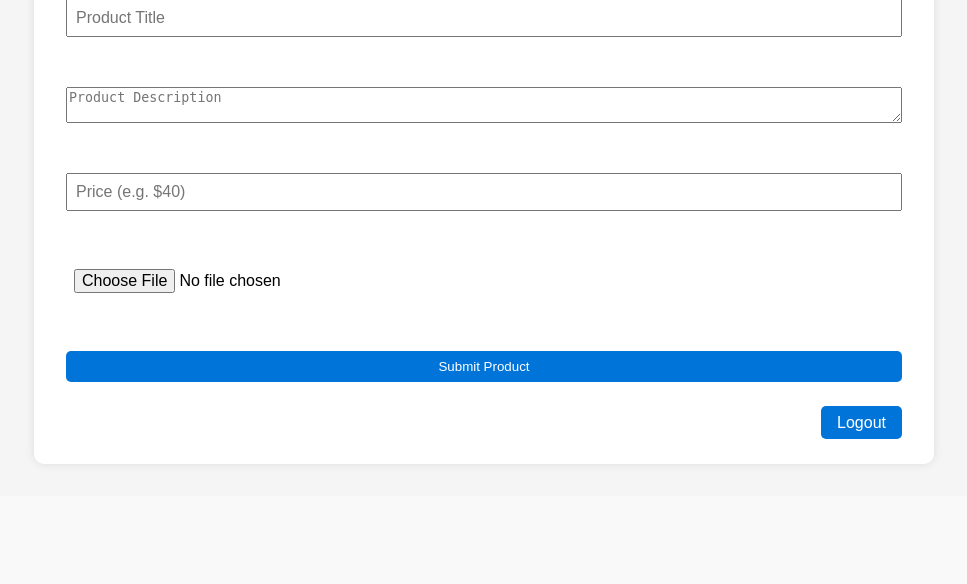
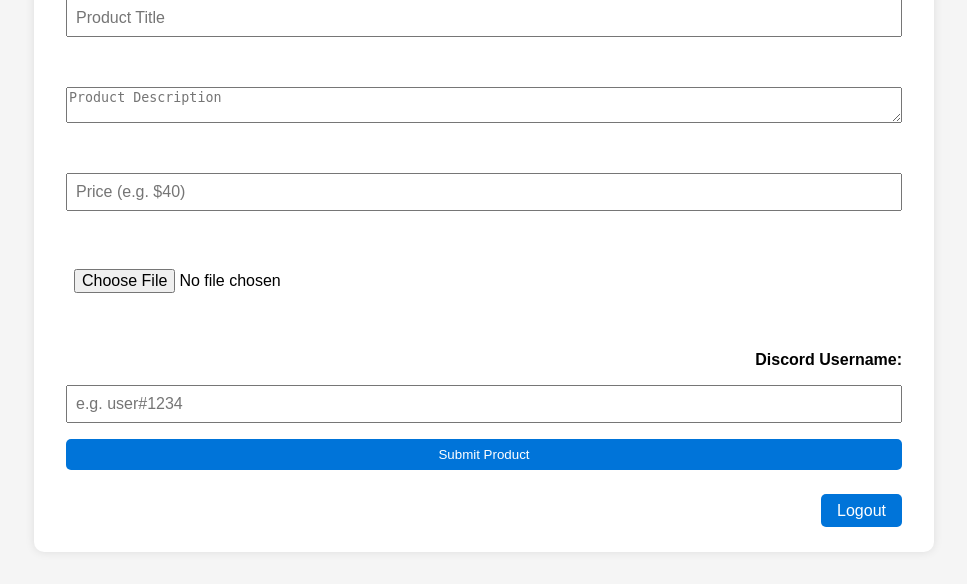
Before and after one commit to Littlemuzz5/Design-and-Technology-major-project, a Flask app: page /user in a window 1280 px wide. Shown: the part 622-1206 px from the top of the page, without its empty margins (156-1123 px from the left). Before the commit the page ends 1088 px from the top, so only its background shows below. Run offline with Flask 3, Linux system fonts and the light colour scheme; the visitor is signed in with stand-in values (Sample User, id 1); data that the repository does not hold is empty.

Commit message:
Add files via upload

```diff
--- a/app.py
+++ b/app.py
@@ -69,7 +69,7 @@ class AccountListing(db.Model):
     status = db.Column(db.String(20), default='pending')
     owner_id = db.Column(db.Integer, db.ForeignKey('user.id'))
     image_filename = db.Column(db.String(255))
-
+    discord_username = db.Column(db.String(100), nullable=False)
     owner = db.relationship('User', backref='listings')
 
 
@@ -457,6 +457,7 @@ def submit_listing():
         title = request.form["title"]
         description = request.form["description"]
         price = request.form["price"]
+        discord_username = request.form["discord_username"]  # ✅ NEW
         file = request.files["image"]
 
         if not file or file.filename == '':
@@ -471,7 +472,8 @@ def submit_listing():
             title=title,
             description=description,
             price=price,
-            image_filename=filename,  # just the filename now
+            image_filename=filename,
+            discord_username=discord_username,  # ✅ NEW
             status="pending",
             owner_id=current_user.id
         )
@@ -481,6 +483,7 @@ def submit_listing():
         return redirect("/user")
     except Exception as e:
         return f"Error submitting listing: {e}", 500
+
 
 
 @app.route("/logout")
--- a/templates/user.html
+++ b/templates/user.html
@@ -59,6 +59,8 @@
   <textarea name="description" placeholder="Product Description" required></textarea><br>
   <input type="text" name="price" placeholder="Price (e.g. $40)" required><br>
   <input type="file" name="image" accept="image/*" required><br>
+  <label for="discord_username"><strong>Discord Username:</strong></label>
+  <input type="text" id="discord_username" name="discord_username" required placeholder="e.g. user#1234">
   <button type="submit">Submit Product</button>
 </form>
 
```
Also changed, not shown: templates/admin.html (+4 -3 lines).
